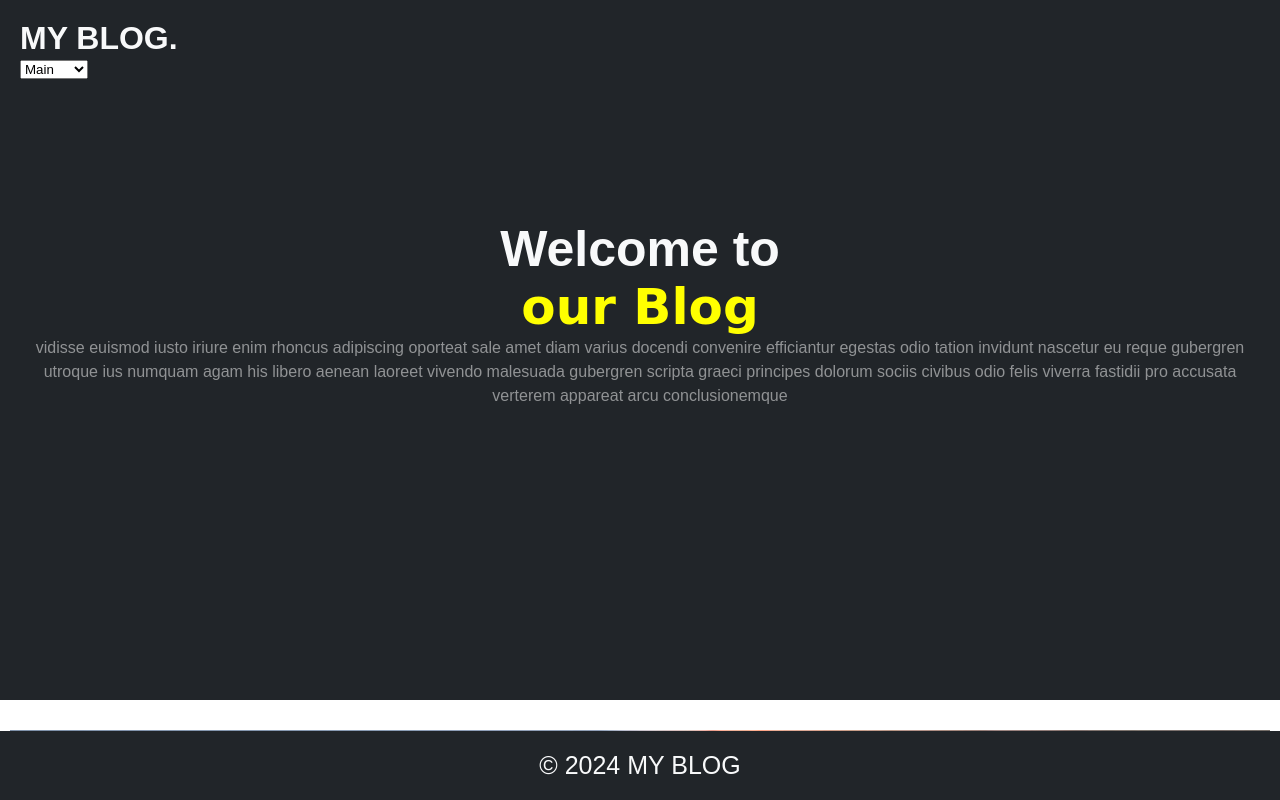
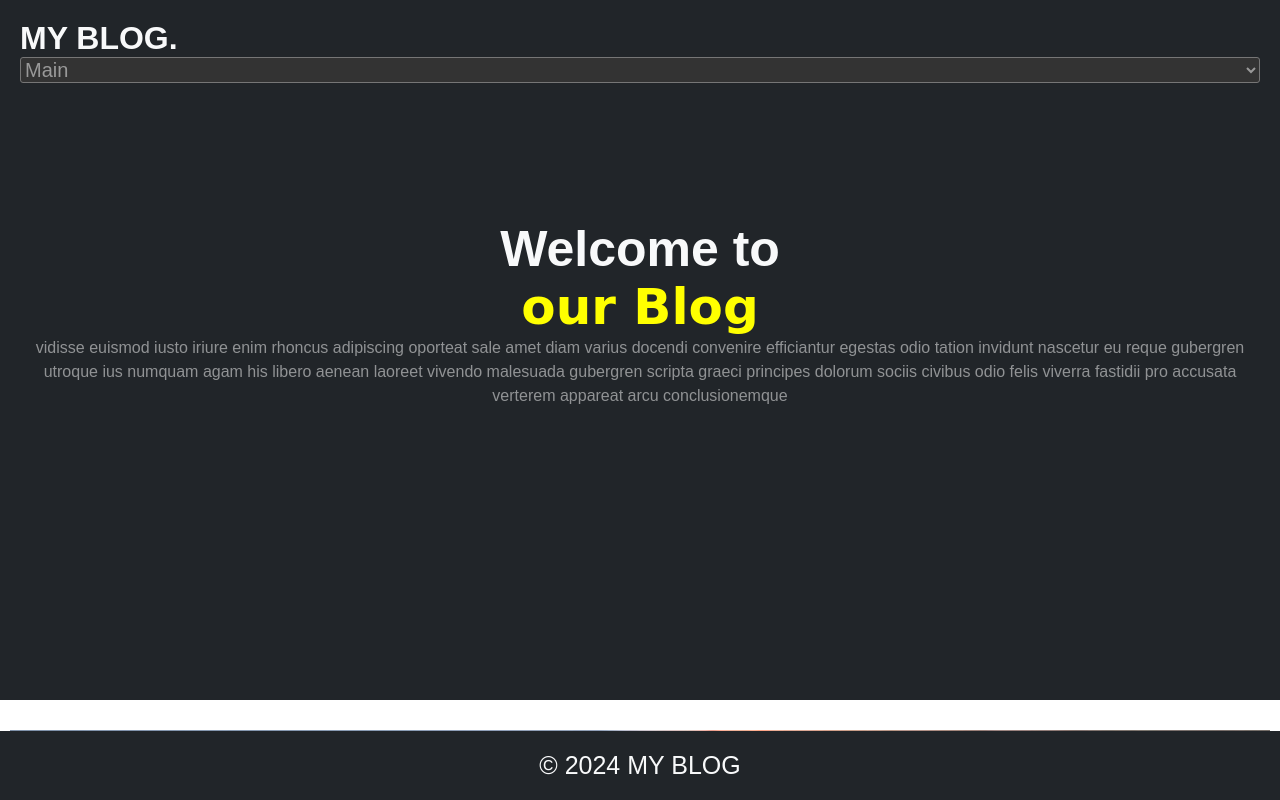
Before and after one commit to tuoyosamuel/Blog, a plain HTML site: page index.html in a window 1280 px wide. Shown: the top 800 px of the page. Drawn offline with Linux system fonts and the light colour scheme; a web font is replaced by a local one.

Commit message:
Add files via upload

```diff
--- a/index.html
+++ b/index.html
@@ -12,7 +12,7 @@
     <header>
         <h1>MY BLOG.</h1>
         <nav id="nav">
-         <select id"select" onchange="window.location.href=this.value;">
+         <select onchange="window.location.href=this.value;">
              <option value="#main" selected>Main</option>
              <option value="#about">About</option>
             <option value="#contact">Contact</option>
--- a/styles.css
+++ b/styles.css
@@ -79,7 +79,13 @@ footer{
     font-family:"Ephesis", cursive;
 }
 
-
+select{
+    background: #333;
+    border-radius: 3px;
+    width: 100%;
+    color: var(--textdull);
+    font-size: 20px;
+}
 
 /* styles for about section*/
 
```
